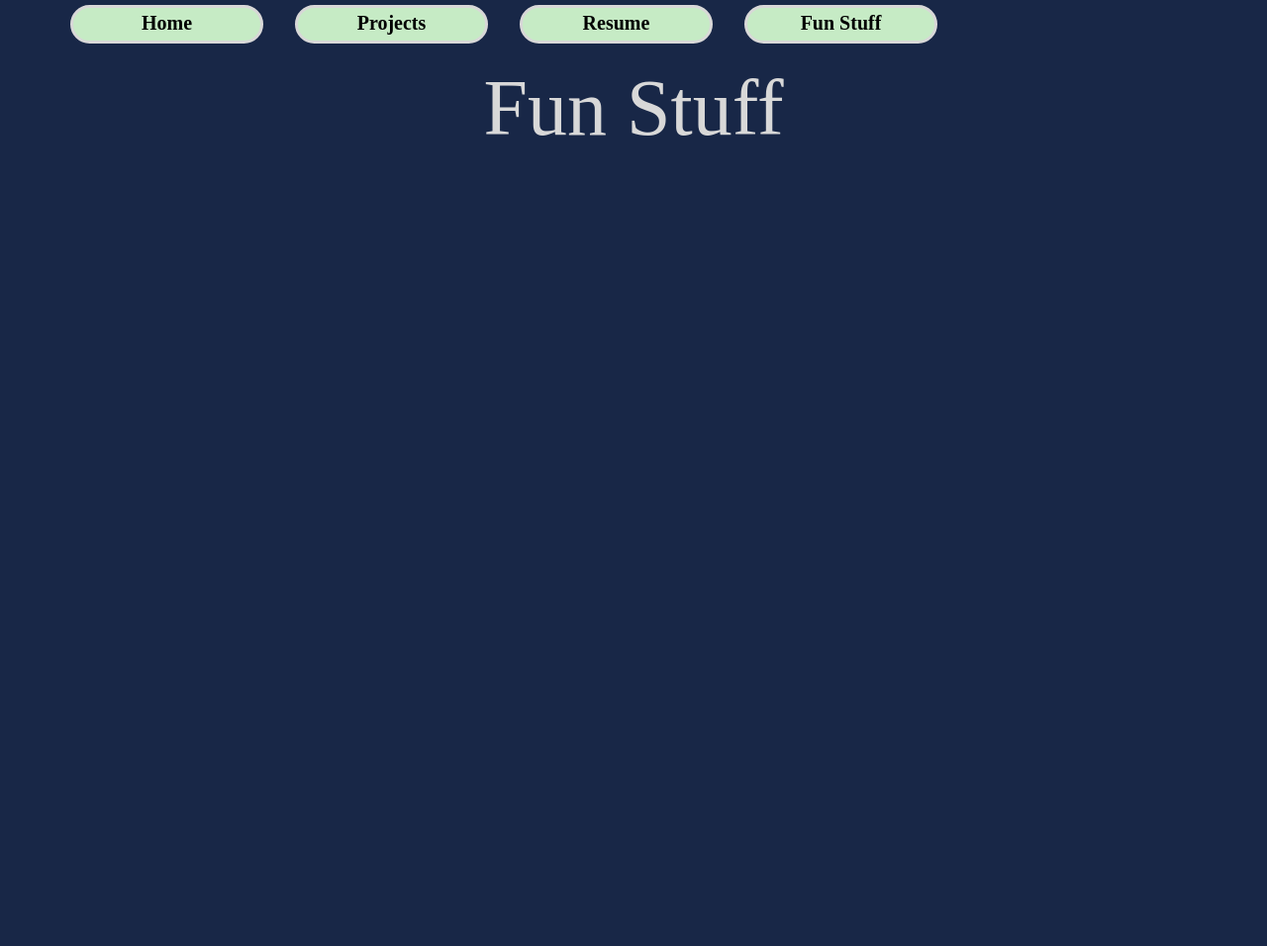
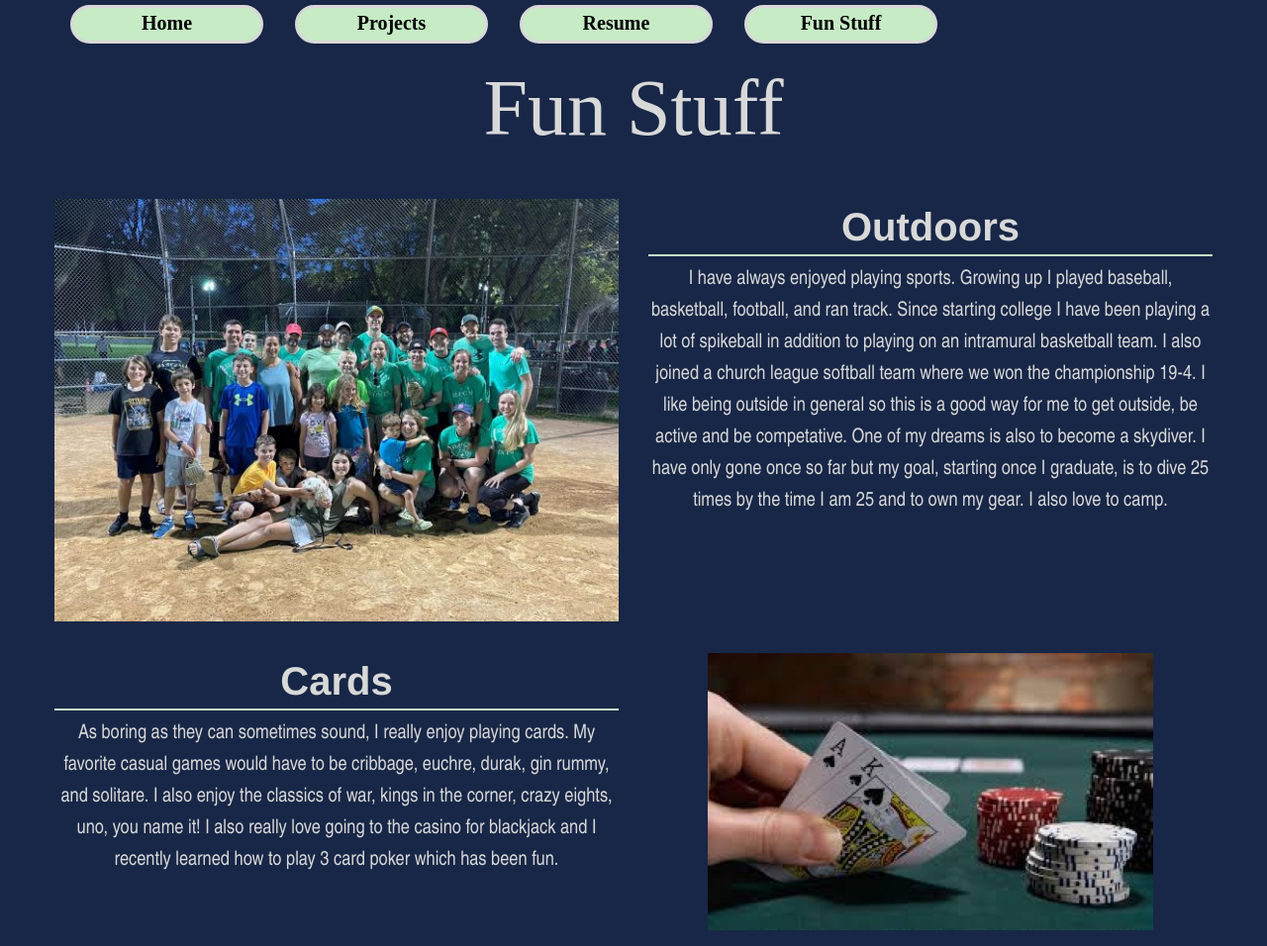
Before and after one commit to Matt-Westerhaus/Matt-Westerhaus.github.io, a plain HTML site: page pages/fun.html in a window 1280 px wide. Shown: the whole page at 99% size. Before the commit the page ends 800 px from the top, so only its background shows below. Drawn offline with Linux system fonts and the light colour scheme.

Commit message:
Updates to pic storage and fun page

```diff
--- a/css/style.css
+++ b/css/style.css
@@ -118,6 +118,9 @@ a:hover, a:focus {
     text-align: center;
 }
 
+.give_me_space {
+    margin-top: 2rem;
+}
 /*
 Forget Name: #e6e6e6
 
--- a/pages/fun.html
+++ b/pages/fun.html
@@ -52,9 +52,38 @@
 </div>
 
 <div class="cell small-12 page_title"> Fun Stuff</div>
+<div class="grid-container">
+	<div class="grid-x grid-padding-x give_me_space">
+		<div class="cell small-12 large-6 "> <img src="/pictures/Softball.jpg" alt="Softball Championship Team"></div>
+		<div class="cell small-12 large-6">
+			<h1 class="projects_header">Outdoors</h1>
+			<p>
+				I have always enjoyed playing sports. Growing up I played baseball, basketball, football, and ran track. Since starting college
+				I have been playing a lot of spikeball in addition to playing on an intramural basketball team. I also joined a church league softball
+				team where we won the championship 19-4. I like being outside in general so this is a good way for me to get outside, be active and be
+				competative. One of my dreams is also to become a skydiver. I have only gone once so far but my goal, starting once I graduate, is to
+				dive 25 times by the time I am 25 and to own my gear. I also love to camp.
+			</p>
+		</div>
 
-<div class="grid-container">
-	<div class="grid-x grid-padding-x">
+		<div class="cell small-12 large-6 give_me_space show-for-large">
+			<h1 class="projects_header">Cards</h1>
+			<p>
+				As boring as they can sometimes sound, I really enjoy playing cards. My favorite casual games would have to be cribbage, euchre, durak, gin rummy,
+				and solitare. I also enjoy the classics of war, kings in the corner, crazy eights, uno, you name it! I also really love going to the casino for blackjack
+				and I recently learned how to play 3 card poker which has been fun.
+			</p>
+		</div>
+		<div class="cell small-12 large-6 give_me_space show-for-large" style="text-align: center;"> <img src="/pictures/cards.jpg" alt="Pic Here" ></div>
+
+
+		<div class="cell small-12 large-6 give_me_space hide-for-large"> <img src="" alt="Pic Here"></div>
+		<div class="cell small-12 large-6 give_me_space hide-for-large">
+			<h1 class="projects_header">Title</h1>
+			<p>
+
+			</p>
+		</div>
 
 	</div>
 
```
Also changed, not shown: index.html (+2 -2 lines), pages/projects.html (+3 -3 lines), cards.jpg (added), pictures/3d_projections.png (renamed from 3d_projections.png), pictures/Headshot.jpg (renamed from Headshot.jpg), pictures/Softball.jpg (added), pictures/cards.jpg (added), pictures/data.png (renamed from data.png), pictures/pipelining.png (renamed from pipelining.png).
